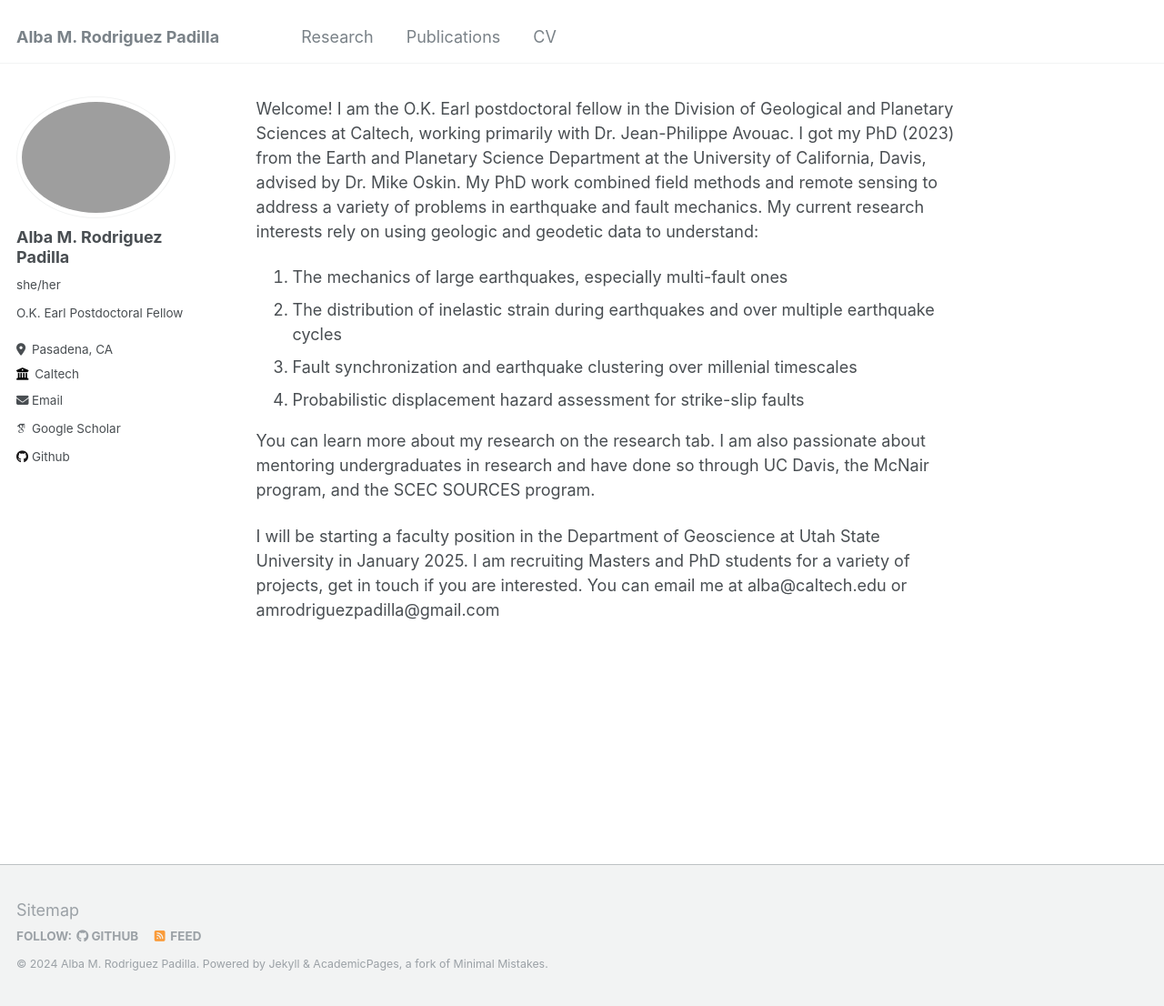
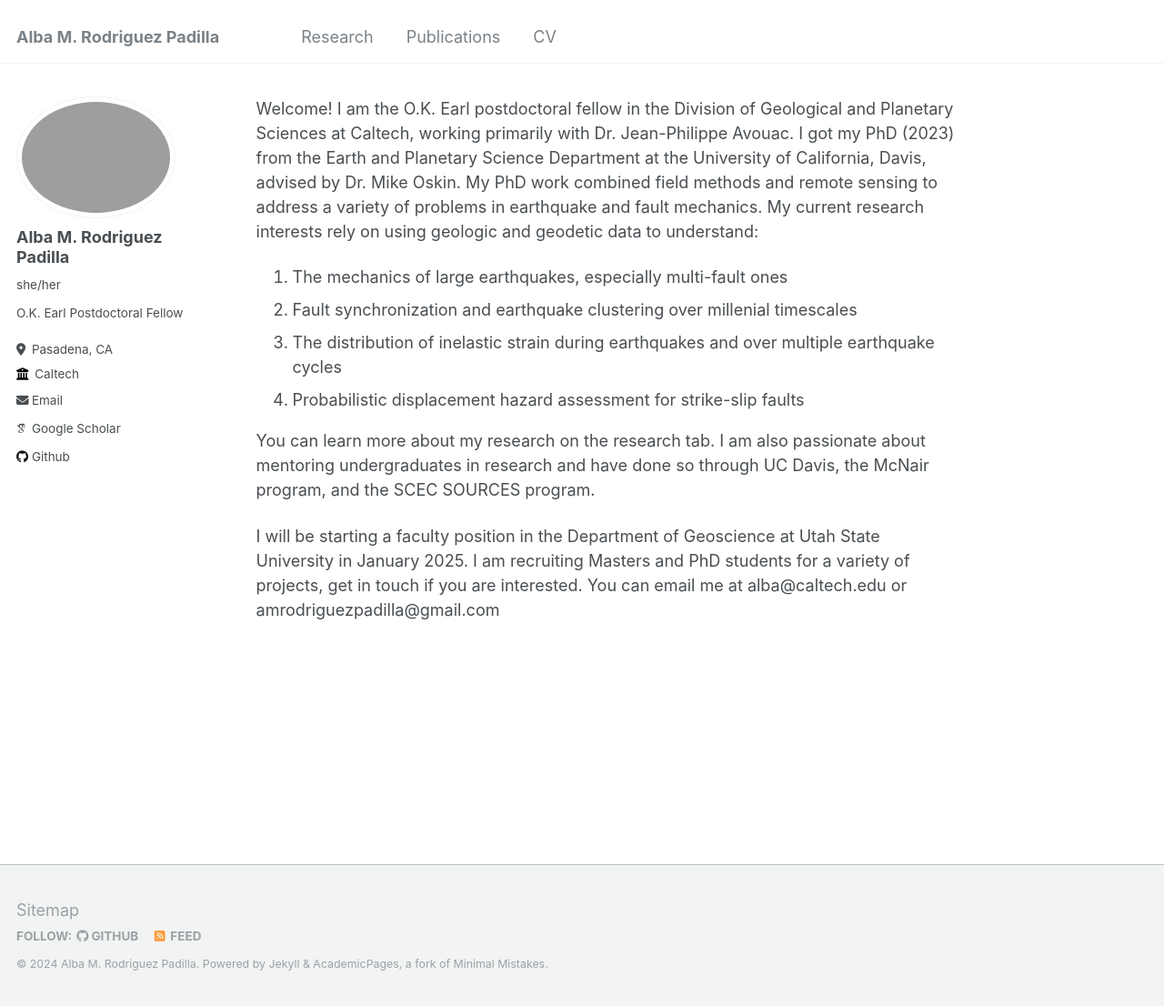
Before and after one commit to absrp/absrp.github.io, a Jekyll site: the page built from _pages/about.md, in a window 1280 px wide and 1106 px high. Shown: the whole window at 91% size. Built offline with Jekyll 4.4.1, drawn with Linux system fonts in a browser that asks for light colours; some web fonts are replaced.

```diff
--- a/_pages/about.md
+++ b/_pages/about.md
@@ -8,8 +8,8 @@ redirect_from:
 Welcome! I am the O.K. Earl postdoctoral fellow in the Division of Geological and Planetary Sciences at Caltech, working primarily with Dr. Jean-Philippe Avouac. I got my PhD (2023) from the Earth and Planetary Science Department at the University of California, Davis, advised by Dr. Mike Oskin. My PhD work combined field methods and remote sensing to address a variety of problems in earthquake and fault mechanics. My current research interests rely on using geologic and geodetic data to understand:
 
 1. The mechanics of large earthquakes, especially multi-fault ones
-2. The distribution of inelastic strain during earthquakes and over multiple earthquake cycles
-3. Fault synchronization and earthquake clustering over millenial timescales
+2. Fault synchronization and earthquake clustering over millenial timescales
+3. The distribution of inelastic strain during earthquakes and over multiple earthquake cycles
 4. Probabilistic displacement hazard assessment for strike-slip faults
 
 You can learn more about my research on the research tab. I am also passionate about mentoring undergraduates in research and have done so through UC Davis, the McNair program, and the SCEC SOURCES program.
```
